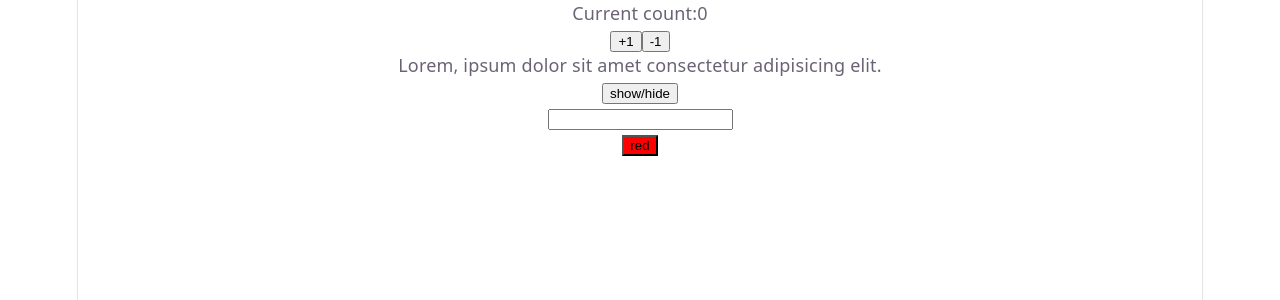
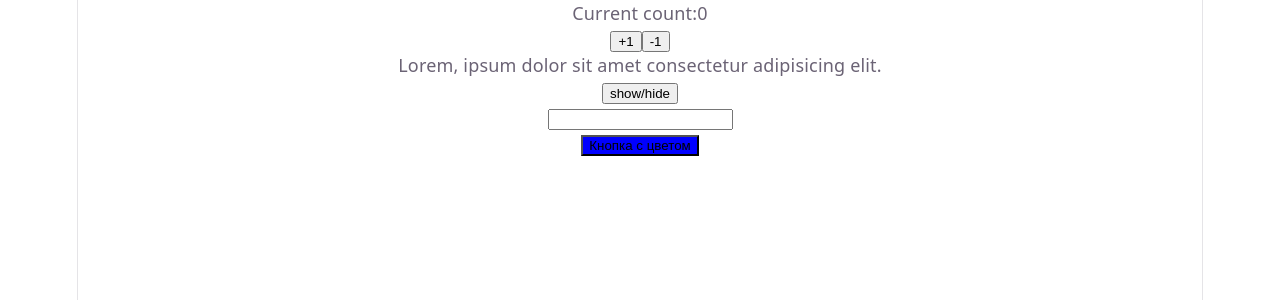
Before and after one commit to marcvechen/React-Redux-RTK, a React (Vite) app: page / in a window 1280 px wide. Shown: the top 300 px of the page. Built offline with nearby package versions, Linux system fonts and the light colour scheme.

Commit message:
Исправления 1,Задание 1

```diff
--- a/src/App.jsx
+++ b/src/App.jsx
@@ -3,8 +3,18 @@ import reactLogo from "./assets/react.svg";
 import viteLogo from "./assets/vite.svg";
 import heroImg from "./assets/hero.png";
 import "./App.css";
-// function App() {
-//   const [count, setCount] = useState(0);
-// }
-
-// export default App;
+import Counter from "./Counter.jsx";
+import ShowHide from "./ShowHide.jsx";
+import Input from "./Input.jsx";
+import Color from "./Color.jsx";
+function App() {
+  return (
+    <div>
+      <Counter />
+      <ShowHide />
+      <Input />
+      <Color />
+    </div>
+  );
+}
+export default App;
--- a/src/Color.jsx
+++ b/src/Color.jsx
@@ -1,16 +1,14 @@
 import React, { useState } from "react";
 
 function Color() {
-  const [color, setColor] = useState("red");
+  const [color, setColor] = useState(true);
   return (
     <div>
       <button
-        style={{ backgroundColor: color }}
-        onClick={() =>
-          setColor((prevColor) => (prevColor === "blue" ? "red" : "blue"))
-        }
+        style={{ backgroundColor: color ? "blue" : "red" }}
+        onClick={() => setColor((prevColor) => !prevColor)}
       >
-        {color}
+        Кнопка с цветом
       </button>
     </div>
   );
--- a/src/main.jsx
+++ b/src/main.jsx
@@ -1,17 +1,10 @@
 import { StrictMode } from "react";
 import { createRoot } from "react-dom/client";
 import "./index.css";
-// import App from "./App.jsx";
-import Counter from "./Counter.jsx";
-import ShowHide from "./ShowHide.jsx";
-import Input from "./Input.jsx";
-import Color from "./Color.jsx";
+import App from "./App.jsx";
 
 createRoot(document.getElementById("root")).render(
   <StrictMode>
-    <Counter />
-    <ShowHide />
-    <Input />
-    <Color />
+    <App />
   </StrictMode>,
 );
```
